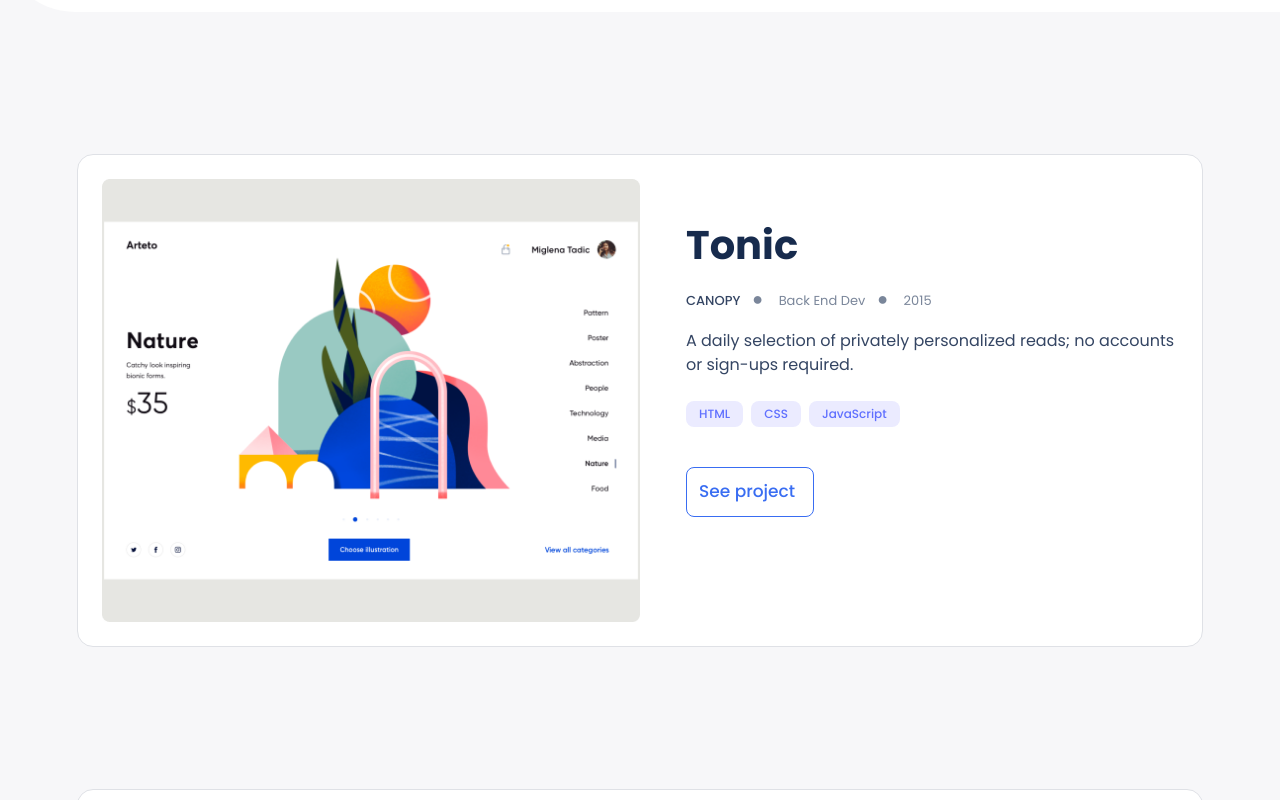
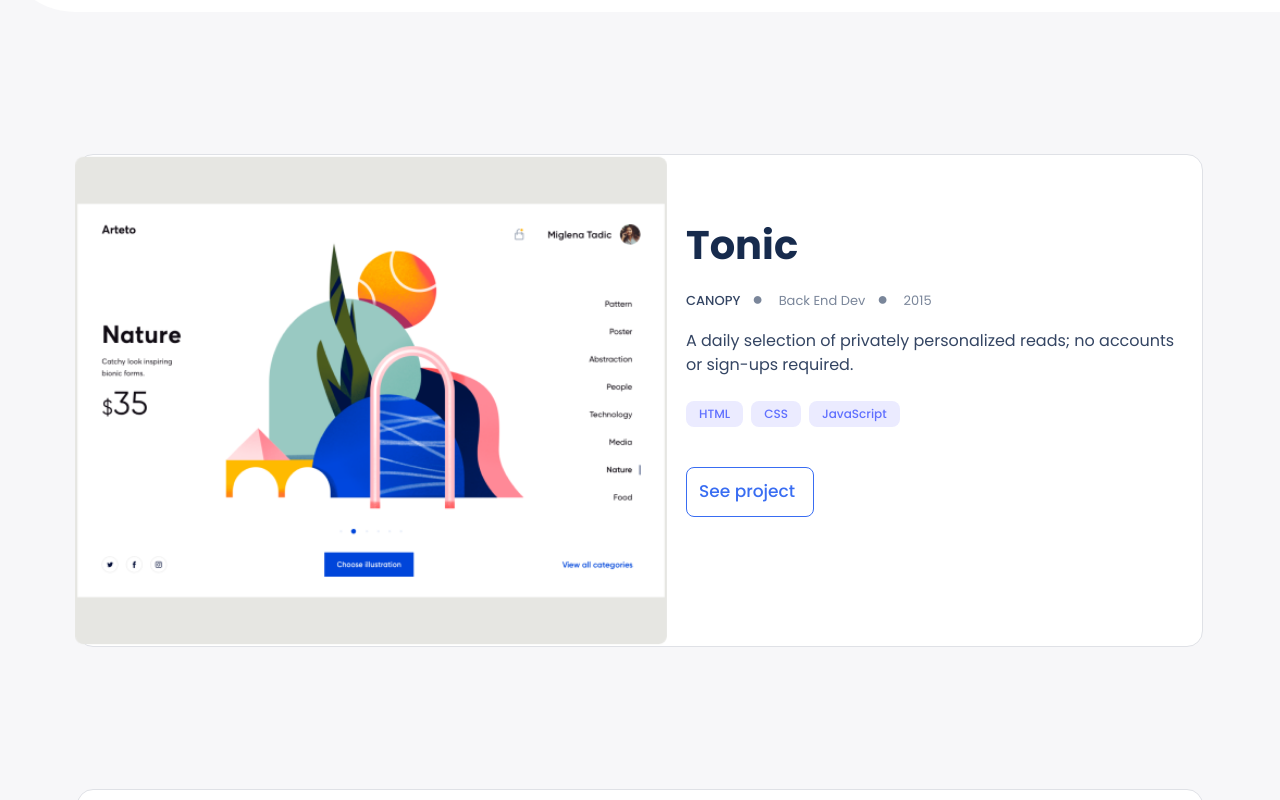
Before and after one commit to hafiz1379/Portfolio, a website: page index.html in a window 1280 px wide. In both pictures the pointer is over the picture 370 px from the left and 1342 px from the top of the page. Shown: the part 942-1742 px from the top of the page. Drawn offline with Linux system fonts and the light colour scheme.

```diff
--- a/style.css
+++ b/style.css
@@ -161,6 +161,10 @@
 .project__image {
   width: 100%;
   transition: all 0.5s ease-in-out;
+}
+
+.project__image:hover {
+  transform: scale(1.1);
 }
 
 .project__details {
```
